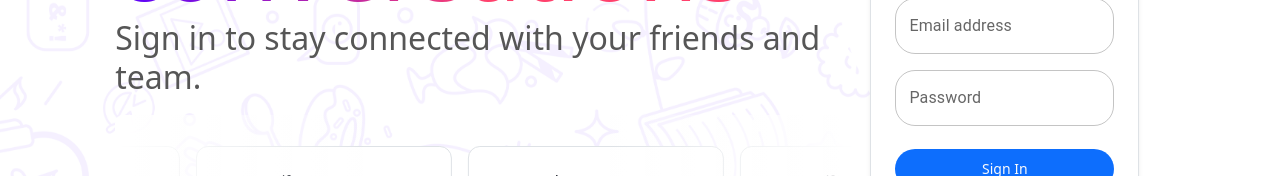
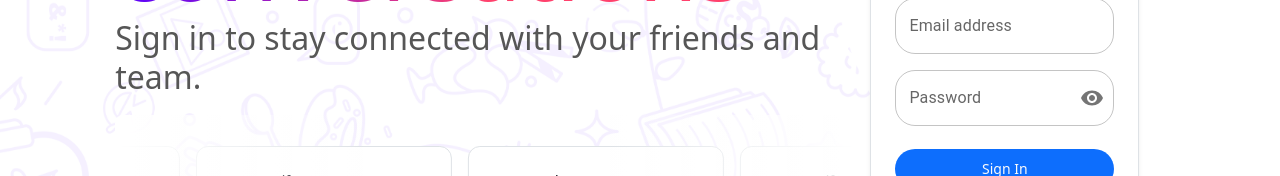
Before and after one commit to OshithRoshantha/Vibez-client, a React (Vite) app: page / in a window 1280 px wide. Shown: the part 384-560 px from the top of the page. Built offline with nearby package versions, Linux system fonts and the light colour scheme; grey boxes are pictures that could not be loaded.

Commit message:
feat: enhance password input with visibility toggle in Signin component

```diff
--- a/src/Components/SignupElement.jsx
+++ b/src/Components/SignupElement.jsx
@@ -253,7 +253,7 @@ export default function SignupElement() {
                 noValidate
                 autoComplete="off"
               >
-                <TextField
+              <TextField
                   id="outlined-password"
                   label="Password"
                   variant="outlined"
--- a/src/Pages/Signin.jsx
+++ b/src/Pages/Signin.jsx
@@ -17,13 +17,22 @@ import LandingAnimation from '@/Components/LandingAnimation';
 import { useNavigate } from 'react-router-dom';
 import { jwtDecode } from "jwt-decode";
 import TextField from '@mui/material/TextField';
+import IconButton from '@mui/material/IconButton';
+import InputAdornment from '@mui/material/InputAdornment';
+import Visibility from '@mui/icons-material/Visibility';
+import VisibilityOff from '@mui/icons-material/VisibilityOff';
 
 
 export default function Signin() {
+  const [showPassword, setShowPassword] = useState(false);
   const [loginEmail, setLoginEmail] = useState('');
   const [isEmailMatch, setIsEmailMatch] = useState(true);
   const navigate = useNavigate();
   const [swiped, setSwiped] = useState(false);
+
+  function handleClickShowPassword() {
+    setShowPassword(!showPassword);
+  }
 
   function handleSwipe() {
     setSwiped(!swiped);
@@ -91,7 +100,28 @@ export default function Signin() {
                                 <div className='divider-line'></div>
                             </div>
                             <TextField id="outlined-basic" label="Email address" className='w-full mb-3' type="email"  placeholder="Jhon@example.com" InputProps={{ sx: { borderRadius: '20px'} }}/>
-                            <TextField id="outlined-basic" label="Password" className='w-full' type="email"  placeholder="Jhon@example.com" InputProps={{ sx: { borderRadius: '20px' } }}/>
+                            <TextField
+                            id="outlined-password"
+                            className='w-full'
+                            label="Password"
+                            variant="outlined"
+                            placeholder="Password"
+                            InputProps={{
+                                sx: { borderRadius: '20px'},
+                                endAdornment: (
+                                <InputAdornment position="end">
+                                    <IconButton
+                                    onClick={handleClickShowPassword}
+                                    onMouseDown={(e) => e.preventDefault()}
+                                    edge="end"
+                                    >
+                                    {showPassword ? <VisibilityOff /> : <Visibility />}
+                                    </IconButton>
+                                </InputAdornment>
+                                ),
+                            }}
+                            type={showPassword ? "text" : "password"}
+                            />
                             <Button className='sign-in-btn-main rounded-custom-md' onClick={() => { handleSwipe(); navDashboard();}}>Sign In</Button>
                         </>
                     )}
```
